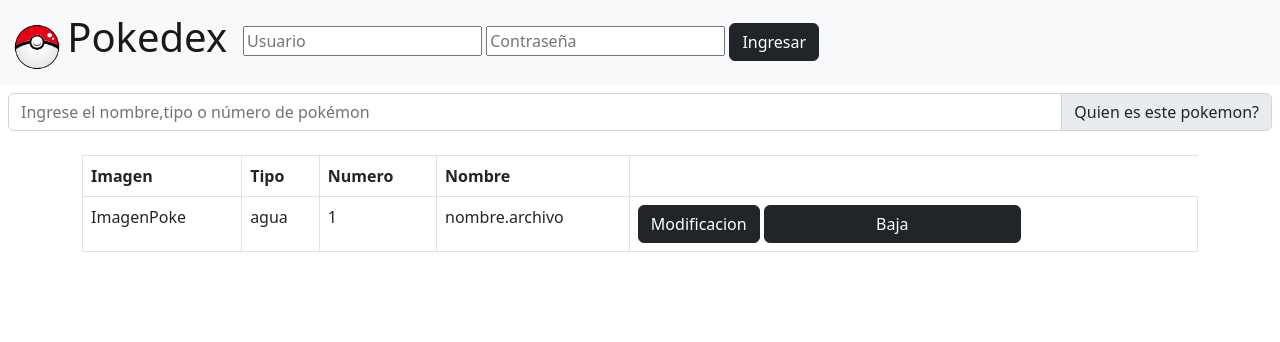
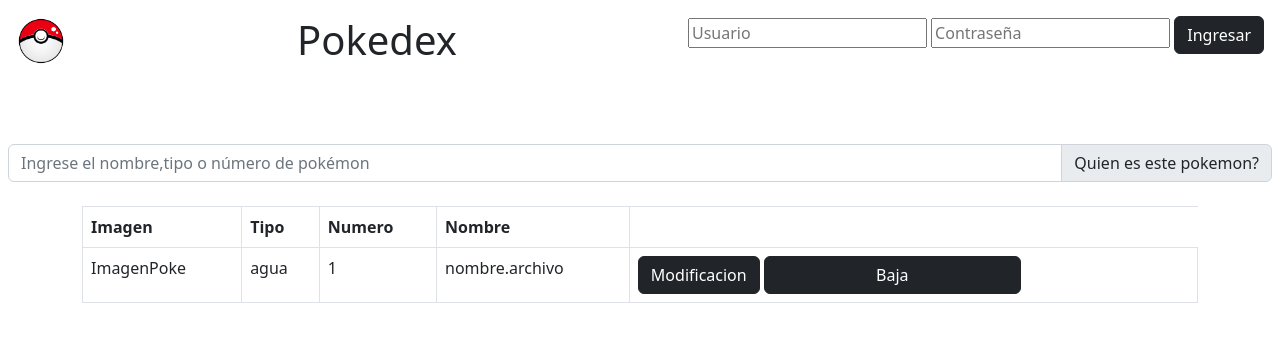
Before and after one commit to ficardi8977/Pokedex, a PHP site: page / in a window 1280 px wide. Shown: the top 342 px of the page. Run offline with PHP 8.4, Linux system fonts and the light colour scheme; data comes from the database, SQL or seed files in the repository.

Commit message:
saco cambios nav

```diff
--- a/index.php
+++ b/index.php
@@ -8,16 +8,13 @@
 </head>
 <body>
 <header>
-    <nav class="navbar navbar-expand-lg bg-light">
-        <div class="container-fluid " >
-                <a class="navbar-brand" href="#">
+            <div class="d-flex flex-row justify-content-between p-3 mb-5">
+                <div>
                     <img src="imagenes/pokebola.png" alt="" class="img-fluid " width="50" height="50">
-                    <h1 class="d-inline">Pokedex</h1>
-                </a>
-                <button class="navbar-toggler" type="button" data-bs-toggle="collapse" data-bs-target="#navbarSupportedContent" aria-controls="navbarSupportedContent" aria-expanded="false" aria-label="Toggle navigation">
-                    <span class="navbar-toggler-icon"></span>
-                </button>
-                <div class="collapse navbar-collapse" id="navbarSupportedContent">
+                </div>
+                <div>
+                    <h1>Pokedex</h1>
+                </div>
                 <div>
                     <form action="procesaLogin.php" method="post" enctype="application/x-www-form-urlencoded">
                         <input type="text" placeholder="Usuario" name="user">
@@ -26,8 +23,6 @@
                     </form>
                 </div>
             </div>
-        </div>
-    </nav>
     <form action="buscarPokemon.php" method="post" enctype="application/x-www-form-urlencoded">
         <div class="input-group mb-3 p-2">
             <input type="text" class="form-control" placeholder="Ingrese el nombre,tipo o número de pokémon" aria-label="Recipient's username" aria-describedby="basic-addon2">
```
Also changed, not shown: home.php (+5 -6 lines). Lines whose indentation alone changed are shown as unchanged.
